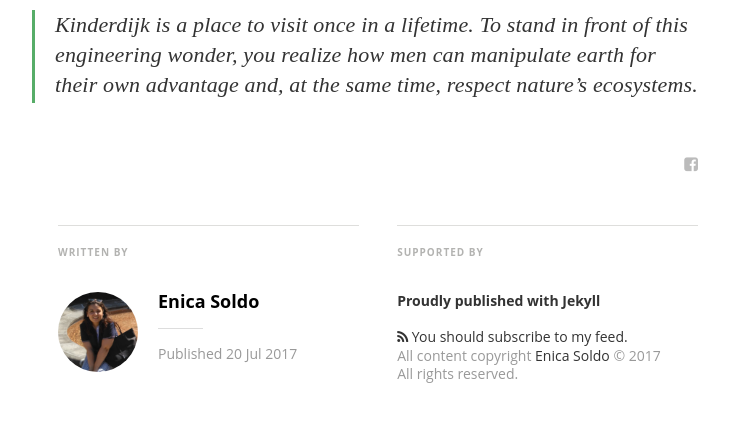
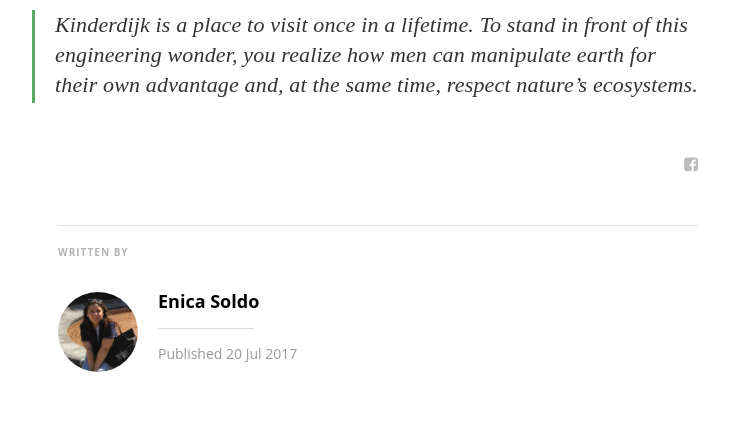
Before and after one commit to enicasoldo/allthesmalltrips.life, a Jekyll site: the page built from _posts/2017-07-20-cycling-in-kinderdijk.md, in a window 1280 px wide, cut to the strip 5426-5918 px from the top of the page. Shown: the top 422 px of the strip, without its empty margins (262-991 px from the left). Built offline with Jekyll 4.4.1, drawn with Linux system fonts in a browser that asks for light colours; nearby versions of some CDN libraries; some web fonts are replaced; comment, search, counter and statistics services are not loaded.

Commit message:
Fix author section

```diff
--- a/_layouts/post.html
+++ b/_layouts/post.html
@@ -64,7 +64,6 @@
           </section>
         </footer>
         <div class="bottom-teaser cf">
-          <div class="isLeft">
             <h5 class="index-headline featured"><span>Written by</span></h5>
             <section class="author">
               <div class="author-image" style="background-image: url({{site.author_image | prepend: site.baseurl}})">Blog Logo</div>
@@ -73,18 +72,7 @@
               <hr>
               <p class="published">Published <time datetime="{{ page.date | date: "%F %R" }}">{{ page.date | date_to_string }}</time></p>
             </section>
-          </div>
           {{post}}
-          <div class="isRight">
-            <h5 class="index-headline featured"><span>Supported by</span></h5>
-            <footer class="site-footer">
-              <section class="poweredby">Proudly published with <a href="http://jekyllrb.com"> Jekyll</a></section>
-              <a class="subscribe" href="{{ "/feed.xml" | prepend: site.baseurl }}"> <span class="tooltip"> <i class="fa fa-rss"></i> You should subscribe to my feed.</span></a>
-              <div class="inner">
-                <section class="copyright">All content copyright <a href="{{blog.url}}/">{{site.author}}</a> &copy; {{ site.time | date: '%Y' }}<br>All rights reserved.</section>
-              </div>
-            </footer>
-          </div>
         </div>
         {%if site.disqus %}
         <div id="disqus_thread"></div>
--- a/css/main.sass
+++ b/css/main.sass
@@ -468,64 +468,38 @@
       @include respond-to(800)
         width: 100%
         padding-bottom: $rs*2
-      .index-headline
-        padding-bottom: 32px
-      a
-        color: #000
-        text-decoration: none
-        &:hover
-          color: #333
-          text-decoration: underline
-      .author-image
-        display: block
-        width: 80px
-        height: 80px
-        float: left
-        background-size: cover
-        border-radius: 100%
-        text-indent: -9999px
-      h4
-        font-size: 18px
-        line-height: 1.1
-        font-weight: 700
-        padding: 0
-        margin: 0
-        padding-left: 100px
-      p
-        font-size: 14px
-        line-height: 1.3
-        font-weight: 400
-        padding: 0
-        margin: 0
-        padding-left: 100px
-        &.published
-          color: #999
-    .isRight
-      float: right
-      width: 47%
-      @include box-sizing(border-box)
-      @include respond-to(800)
-        width: 100%
-      .index-headline
-        padding-bottom: 32px
-      .site-footer
-        margin: 0
-        padding: 0
+    .index-headline
+      padding-bottom: 32px
+    a
+      color: #000
+      text-decoration: none
+      &:hover
         color: #333
-        text-align: left
-        font-size: 14px
-        line-height: 1.3
+        text-decoration: underline
+    .author-image
+      display: block
+      width: 80px
+      height: 80px
+      float: left
+      background-size: cover
+      border-radius: 100%
+      text-indent: -9999px
+    h4
+      font-size: 18px
+      line-height: 1.1
+      font-weight: 700
+      padding: 0
+      margin: 0
+      padding-left: 100px
+    p
+      font-size: 14px
+      line-height: 1.3
+      font-weight: 400
+      padding: 0
+      margin: 0
+      padding-left: 100px
+      &.published
         color: #999
-        a
-          color: #333
-          text-decoration: none
-          &:hover
-            text-decoration: underline
-        .poweredby
-          display: block
-          padding-bottom: 18px
-          font-weight: 700
-          color: #333
 .share
   text-align: right
   padding: 20px 0 0
```
